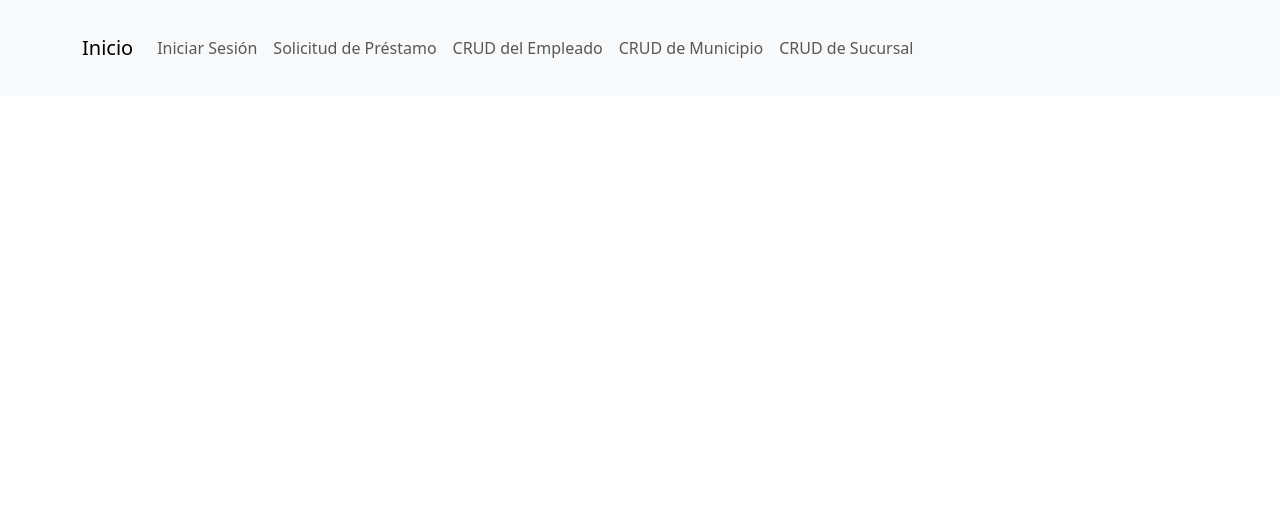
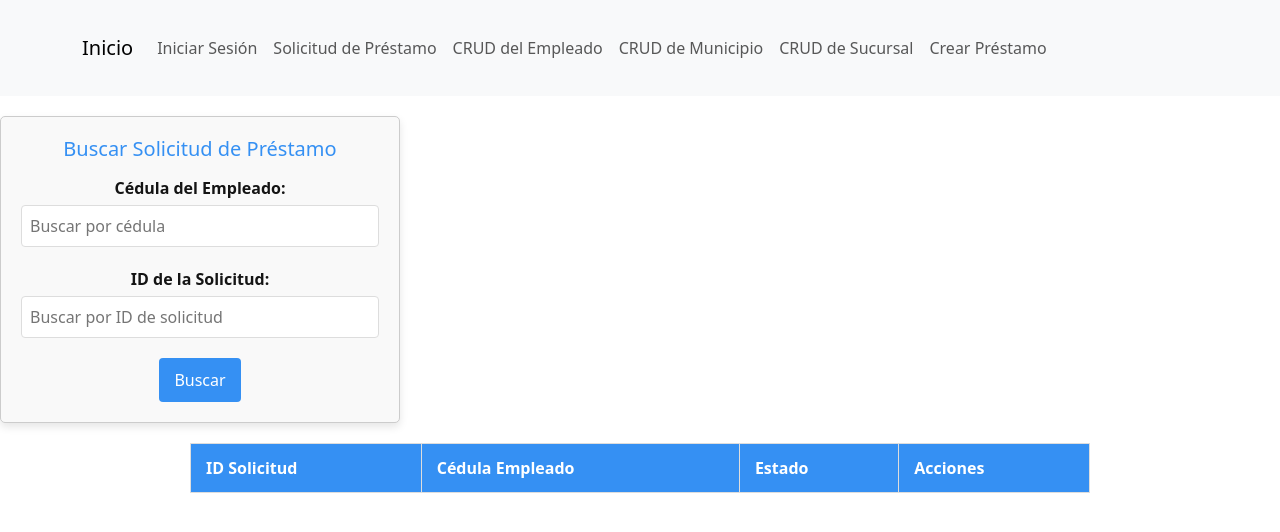
Before and after one commit to AndresZunigaZ2005/frontend-loans, a React (Create React App) app: page /crud-prestamo in a window 1280 px wide. Shown: the top 532 px of the page. Built offline with nearby package versions, Linux system fonts and the light colour scheme.

Commit message:
Tiene algunos errores el App.js

```diff
--- a/src/App.css
+++ b/src/App.css
@@ -1,4 +1,7 @@
+/* src/App.css */
+
 .App {
+  display: flex; /* Cambia la disposición para incluir el sidebar */
   text-align: center;
 }
 
@@ -36,3 +39,25 @@
     transform: rotate(360deg);
   }
 }
+
+/* Nueva clase para el contenido principal */
+.content {
+  flex-grow: 1; /* Permite que el contenido ocupe el espacio restante */
+  transition: margin-left 0.3s ease; /* Transición suave para el desplazamiento */
+}
+
+/* Desplaza el contenido cuando el sidebar está abierto */
+.sidebar.open + .content {
+  margin-left: 250px; /* Desplazamiento al abrir el sidebar */
+}
+
+/* Estilos de sobreposición opcional (si deseas usar) */
+.overlay {
+  position: fixed;
+  top: 0;
+  left: 0;
+  height: 100%;
+  width: 100%;
+  background-color: rgba(0, 0, 0, 0.5); /* Fondo oscuro con opacidad */
+  z-index: 500; /* Asegúrate de que esté debajo del sidebar pero encima del contenido */
+}
--- a/src/App.js
+++ b/src/App.js
@@ -1,3 +1,5 @@
+// src/App.js
+
 import React from 'react';
 import { BrowserRouter as Router, Route, Routes, Link } from 'react-router-dom'; // Asegúrate de importar todo de react-router-dom
 import './App.css';
@@ -7,11 +9,15 @@ import EmpleadoCRUD from './components/empleado/EmpleadoCRUD';
 import MunicipioCRUD from './components/municipio/MunicipioCRUD'; // Nuevo componente para municipios
 import SucursalCRUD from './components/sucursal/SucursalCRUD'; // Nuevo componente para sucursales
 import 'bootstrap/dist/css/bootstrap.min.css';
+import PrestamoCRUD from './components/prestamo/PrestamoCRUD';
+import Sidebar from './components/mainApp/Sidebar'; // Importa el Sidebar
 
 function App() {
   return (
     <Router>
       <div className="App">
+        <Sidebar /> {/* Incluye el Sidebar aquí */}
+        <div className="content"> {/* Contenido principal */}
           <nav className="navbar navbar-expand-lg navbar-light bg-light">
             <div className="container">
               <Link className="navbar-brand" to="/">Inicio</Link>
@@ -27,10 +33,13 @@ function App() {
                     <Link className="nav-link" to="/crud-empleado">CRUD del Empleado</Link>
                   </li>
                   <li className="nav-item">
-                  <Link className="nav-link" to="/crud-municipio">CRUD de Municipio</Link> {/* Nueva ruta para municipios */}
+                    <Link className="nav-link" to="/crud-municipio">CRUD de Municipio</Link>
                   </li>
                   <li className="nav-item">
-                  <Link className="nav-link" to="/crud-sucursal">CRUD de Sucursal</Link> {/* Nueva ruta para sucursales */}
+                    <Link className="nav-link" to="/crud-sucursal">CRUD de Sucursal</Link>
+                  </li>
+                  <li className="nav-item">
+                    <Link className="nav-link" to="/crud-prestamo">Crear Préstamo</Link>
                   </li>
                 </ul>
               </div>
@@ -42,9 +51,11 @@ function App() {
             <Route path="/login" element={<LogIn />} />
             <Route path="/solicitud-prestamo" element={<SolicitudPrestamo />} />
             <Route path="/crud-empleado" element={<EmpleadoCRUD />} />
-          <Route path="/crud-municipio" element={<MunicipioCRUD />} /> {/* Ruta para el CRUD de Municipio */}
-          <Route path="/crud-sucursal" element={<SucursalCRUD />} /> {/* Ruta para el CRUD de Sucursal */}
+            <Route path="/crud-municipio" element={<MunicipioCRUD />} />
+            <Route path="/crud-sucursal" element={<SucursalCRUD />} />
+            <Route path="/crud-prestamo" element={<PrestamoCRUD />} />
           </Routes>
+        </div>
       </div>
     </Router>
   );
--- /dev/null
+++ b/src/components/mainApp/Sidebar.css
@@ -0,0 +1,60 @@
+/* src/components/Sidebar.css */
+
+.sidebar {
+    position: fixed;
+    top: 0;
+    left: -250px; /* Mueve el sidebar fuera de la vista */
+    height: 100%;
+    width: 250px;
+    background-color: #343a40; /* Color de fondo */
+    color: white;
+    transition: left 0.3s ease; /* Transición suave */
+    z-index: 1000; /* Asegúrate de que esté por encima de otros elementos */
+  }
+
+  .sidebar.open {
+    left: 0; /* Muestra el sidebar */
+  }
+
+  .sidebar-header {
+    padding: 15px;
+    text-align: center;
+    background-color: #495057; /* Color de encabezado */
+  }
+
+  .sidebar-list {
+    list-style: none;
+    padding: 0;
+  }
+
+  .sidebar-list li {
+    padding: 15px;
+    text-align: left;
+  }
+
+  .sidebar-list li a {
+    color: white; /* Color de los enlaces */
+    text-decoration: none;
+  }
+
+  .sidebar-list li:hover {
+    background-color: #495057; /* Color al pasar el mouse */
+  }
+
+  /* Overlay */
+  .overlay {
+    position: fixed;
+    top: 0;
+    left: 0;
+    height: 100%;
+    width: 100%;
+    background-color: rgba(0, 0, 0, 0.5); /* Fondo oscuro con opacidad */
+    z-index: 500; /* Asegúrate de que esté debajo del sidebar pero encima del contenido */
+  }
+
+  /* Estilos responsivos */
+  @media (max-width: 768px) {
+    .sidebar {
+      width: 200px; /* Cambia el ancho para pantallas más pequeñas */
+    }
+  }
--- /dev/null
+++ b/src/components/mainApp/Sidebar.jsx
@@ -0,0 +1,45 @@
+// src/components/Sidebar.js
+
+import React, { useState } from 'react';
+import { Link } from 'react-router-dom';
+import './Sidebar.css'; // Asegúrate de crear el archivo de estilos
+
+const Sidebar = () => {
+  const [isOpen, setIsOpen] = useState(false);
+
+  return (
+    <>
+      <div className={`sidebar ${isOpen ? 'open' : ''}`} onMouseEnter={() => setIsOpen(true)} onMouseLeave={() => setIsOpen(false)}>
+        <div className="sidebar-header">
+          <h2>Menú</h2>
+        </div>
+        <ul className="sidebar-list">
+          <li>
+            <Link to="/">Inicio</Link>
+          </li>
+          <li>
+            <Link to="/login">Iniciar Sesión</Link>
+          </li>
+          <li>
+            <Link to="/solicitud-prestamo">Solicitud de Préstamo</Link>
+          </li>
+          <li>
+            <Link to="/crud-empleado">CRUD del Empleado</Link>
+          </li>
+          <li>
+            <Link to="/crud-municipio">CRUD de Municipio</Link>
+          </li>
+          <li>
+            <Link to="/crud-sucursal">CRUD de Sucursal</Link>
+          </li>
+          <li>
+            <Link to="/crud-prestamo">Crear Préstamo</Link>
+          </li>
+        </ul>
+      </div>
+      {isOpen && <div className="overlay" onClick={() => setIsOpen(false)} />} {/* Overlay para cerrar el menú */}
+    </>
+  );
+};
+
+export default Sidebar;
--- /dev/null
+++ b/src/components/prestamo/PrestamoCRUD.jsx
@@ -0,0 +1,41 @@
+// SolicitudPrestamoCRUD.js
+import React, { useState } from 'react';
+import SolicitudPrestamoForm from './SolicitudPrestamoForm';
+import SolicitudPrestamoLista from './SolicitudPrestamoLista';
+
+const PrestamoCRUD = () => {
+  const [solicitudes, setSolicitudes] = useState([]);
+
+  const handleSearch = ({ cedula, solicitudId }) => {
+    // Simulación de búsqueda (puedes conectar esto con el backend)
+    const resultados = [
+      { id: 1, cedula: '123456789', estado: 'PENDIENTE' },
+      { id: 2, cedula: '987654321', estado: 'APROBADO' },
+    ];
+
+    setSolicitudes(
+      resultados.filter(
+        (s) =>
+          (cedula && s.cedula === cedula) ||
+          (solicitudId && s.id === parseInt(solicitudId))
+      )
+    );
+  };
+
+  const handleChangeEstado = (id, nuevoEstado) => {
+    setSolicitudes(
+      solicitudes.map((solicitud) =>
+        solicitud.id === id ? { ...solicitud, estado: nuevoEstado } : solicitud
+      )
+    );
+  };
+
+  return (
+    <div>
+      <SolicitudPrestamoForm onSearch={handleSearch} />
+      <SolicitudPrestamoLista solicitudes={solicitudes} onChangeEstado={handleChangeEstado} />
+    </div>
+  );
+};
+
+export default PrestamoCRUD;
--- /dev/null
+++ b/src/components/prestamo/SolicitudPrestamoForm.jsx
@@ -0,0 +1,39 @@
+import React, { useState } from 'react';
+import './solicitudPrestamoStyles.css'; // Importamos los estilos
+
+const SolicitudPrestamoForm = ({ onSearch }) => {
+  const [cedula, setCedula] = useState('');
+  const [solicitudId, setSolicitudId] = useState('');
+
+  const handleSubmit = (e) => {
+    e.preventDefault();
+    onSearch({ cedula, solicitudId });
+  };
+
+  return (
+    <form onSubmit={handleSubmit}>
+      <h2>Buscar Solicitud de Préstamo</h2>
+      <label>
+        Cédula del Empleado:
+        <input
+          type="text"
+          value={cedula}
+          onChange={(e) => setCedula(e.target.value)}
+          placeholder="Buscar por cédula"
+        />
+      </label>
+      <label>
+        ID de la Solicitud:
+        <input
+          type="text"
+          value={solicitudId}
+          onChange={(e) => setSolicitudId(e.target.value)}
+          placeholder="Buscar por ID de solicitud"
+        />
+      </label>
+      <button type="submit">Buscar</button>
+    </form>
+  );
+};
+
+export default SolicitudPrestamoForm;
--- /dev/null
+++ b/src/components/prestamo/SolicitudPrestamoLista.jsx
@@ -0,0 +1,43 @@
+import React from 'react';
+import './solicitudPrestamoStyles.css'; // Importamos los estilos
+
+const SolicitudPrestamoLista = ({ solicitudes, onChangeEstado }) => {
+  return (
+    <table className="solicitud-lista">
+      <thead>
+        <tr>
+          <th>ID Solicitud</th>
+          <th>Cédula Empleado</th>
+          <th>Estado</th>
+          <th>Acciones</th>
+        </tr>
+      </thead>
+      <tbody>
+        {solicitudes.map((solicitud) => (
+          <tr key={solicitud.id}>
+            <td>{solicitud.id}</td>
+            <td>{solicitud.cedula}</td>
+            <td>{solicitud.estado}</td>
+            <td>
+              <select
+                value={solicitud.estado}
+                onChange={(e) => onChangeEstado(solicitud.id, e.target.value)}
+              >
+                <option value="PENDIENTE">Pendiente</option>
+                <option value="APROBADO">Aprobado</option>
+                <option value="RECHAZADO">Rechazado</option>
+              </select>
+              {solicitud.estado === 'APROBADO' && (
+                <button className="alerta" onClick={() => alert('Crear préstamo automáticamente')}>
+                  Crear Préstamo
+                </button>
+              )}
+            </td>
+          </tr>
+        ))}
+      </tbody>
+    </table>
+  );
+};
+
+export default SolicitudPrestamoLista;
--- /dev/null
+++ b/src/components/prestamo/solicitudPrestamoStyles.css
@@ -0,0 +1,103 @@
+/* solicitudPrestamoStyles.css */
+
+/* Estilos para el formulario */
+form {
+    margin: 20px 0;
+    padding: 20px;
+    border: 1px solid #ccc;
+    border-radius: 5px;
+    background-color: #f9f9f9;
+    max-width: 400px;
+  }
+
+  form h2 {
+    font-size: 20px;
+    margin-bottom: 15px;
+    color: #3590F3;
+  }
+
+  label {
+    display: block;
+    margin-bottom: 10px;
+    font-weight: bold;
+    color: #141414;
+  }
+
+  input[type="text"] {
+    width: 100%;
+    padding: 8px;
+    margin-top: 5px;
+    margin-bottom: 15px;
+    border: 1px solid #ddd;
+    border-radius: 4px;
+    box-sizing: border-box;
+  }
+
+  button[type="submit"] {
+    background-color: #3590F3;
+    color: white;
+    padding: 10px 15px;
+    border: none;
+    border-radius: 4px;
+    cursor: pointer;
+  }
+
+  button[type="submit"]:hover {
+    background-color: #2a72c1;
+  }
+
+  /* Estilos para la tabla de solicitudes */
+  table.solicitud-lista {
+    width: 100%;
+    border-collapse: collapse;
+    margin-top: 20px;
+    background-color: #EEF0F2;
+  }
+
+  th, td {
+    padding: 10px;
+    text-align: left;
+    border-bottom: 1px solid #ddd;
+  }
+
+  th {
+    background-color: #EEC643;
+    color: #141414;
+  }
+
+  tr:hover {
+    background-color: #f1f1f1;
+  }
+
+  select {
+    padding: 5px;
+    border-radius: 4px;
+    border: 1px solid #ddd;
+    margin-right: 10px;
+  }
+
+  button {
+    padding: 8px 12px;
+    background-color: #3590F3;
+    color: white;
+    border: none;
+    border-radius: 5px;
+    cursor: pointer;
+  }
+
+  button:hover {
+    background-color: #2a72c1;
+  }
+
+  button[disabled] {
+    background-color: #ddd;
+    cursor: not-allowed;
+  }
+
+  button.alerta {
+    background-color: #e74c3c;
+  }
+
+  button.alerta:hover {
+    background-color: #c0392b;
+  }
```
Lines whose indentation alone changed are shown as unchanged.
